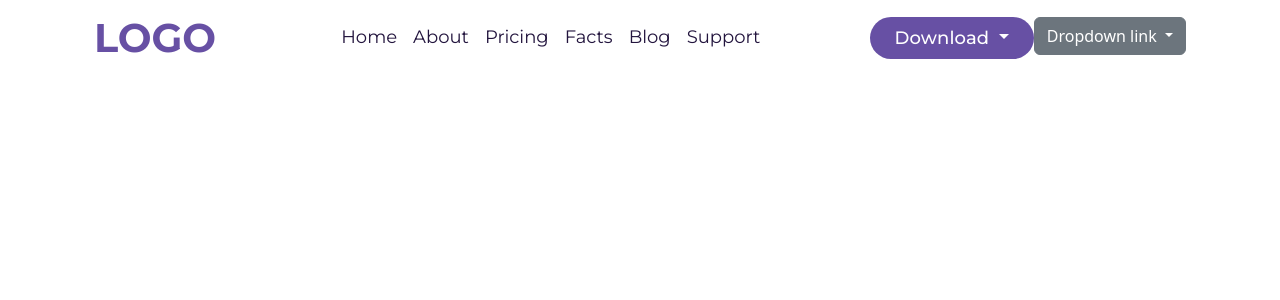
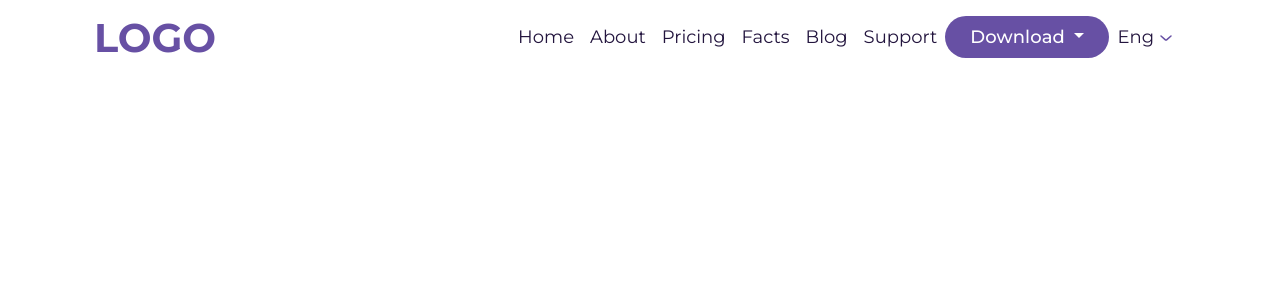
Before and after one commit to Yaroslavvvvvvvv/stfalcon_test, a Vue app: page / in a window 1280 px wide. Shown: the top 300 px of the page. Built offline with nearby package versions, Linux system fonts and the light colour scheme.

Commit message:
do header

```diff
--- a/src/assets/styles/myheader.scss
+++ b/src/assets/styles/myheader.scss
@@ -12,6 +12,9 @@ header {
     line-height: normal;
   }
 
+  .my_menu {
+    flex-grow: revert;
+
     .my_nav {
       color: $dark_text;
       font-family: $font;
@@ -19,11 +22,13 @@ header {
       font-style: normal;
       font-weight: 400;
     }
-  .my_nav:hover{
+
+    .my_nav:hover {
       color: $purple_hover;
       transition: .5s;
     }
-  .header_btn{
+
+    .header_btn {
       border-radius: 100px;
       background: $purple;
       padding: 10px 24px;
@@ -35,12 +40,14 @@ header {
       line-height: 20px;
       letter-spacing: 0.1px;
     }
-  .header_btn:hover{
+
+    .header_btn:hover {
       background: $purple_hover;
       color: $background;
       transition: .5s;
     }
-  .btn_item{
+
+    .btn_item {
       color: $dark_text;
       font-family: $font;
       font-size: .875rem;
@@ -49,3 +56,4 @@ header {
       line-height: 28px;
     }
   }
+}
--- a/src/components/MyHeader.vue
+++ b/src/components/MyHeader.vue
@@ -7,8 +7,8 @@
           <button class="navbar-toggler" type="button" data-bs-toggle="collapse" data-bs-target="#navbarSupportedContent" aria-controls="navbarSupportedContent" aria-expanded="false" aria-label="Toggle navigation">
             <span class="navbar-toggler-icon"></span>
           </button>
-          <div class="collapse navbar-collapse" id="navbarSupportedContent">
-            <ul class="navbar-nav mb-2 mb-lg-0 m-auto">
+          <div class="collapse navbar-collapse my_menu" id="navbarSupportedContent">
+            <ul class="navbar-nav mb-2 mb-lg-0">
               <li class="nav-item">
                 <a class="nav-link my_nav" aria-current="page" href="#">Home</a>
               </li>
@@ -29,9 +29,7 @@
               <li class="nav-item">
                 <a class="nav-link my_nav" href="#">Support</a>
               </li>
-            </ul>
-            <form class="d-flex">
-              <div class="dropdown">
+                <li class="dropdown">
                   <button class="btn header_btn dropdown-toggle" type="button" id="dropdownMenuButton1"
                           data-bs-toggle="dropdown" aria-expanded="false">
                     Download
@@ -40,19 +38,20 @@
                     <li><a class="dropdown-item btn_item" href="#">App Store</a></li>
                     <li><a class="dropdown-item" href="#">Google Play</a></li>
                   </ul>
-              </div>
-              <div class="dropdown">
-                <a class="btn btn-secondary dropdown-toggle" href="#" role="button" data-bs-toggle="dropdown" aria-expanded="false">
-                  Dropdown link
+                </li>
+                <li class="dropdown">
+                  <a class="nav-link my_nav d-flex align-items-center" href="#" role="button" data-bs-toggle="dropdown"
+                     aria-expanded="false">
+                    Eng
+                    <img src="../assets/img/header/arrow-down.svg" alt="logo" class="mw-100">
                   </a>
-
                   <ul class="dropdown-menu">
                     <li><a class="dropdown-item" href="#">Action</a></li>
                     <li><a class="dropdown-item" href="#">Another action</a></li>
                     <li><a class="dropdown-item" href="#">Something else here</a></li>
                   </ul>
-              </div>
-            </form>
+                </li>
+            </ul>
           </div>
         </div>
       </nav>
```
Also changed, not shown: src/assets/img/header/arrow-down.svg (added). Lines whose indentation alone changed are shown as unchanged.
